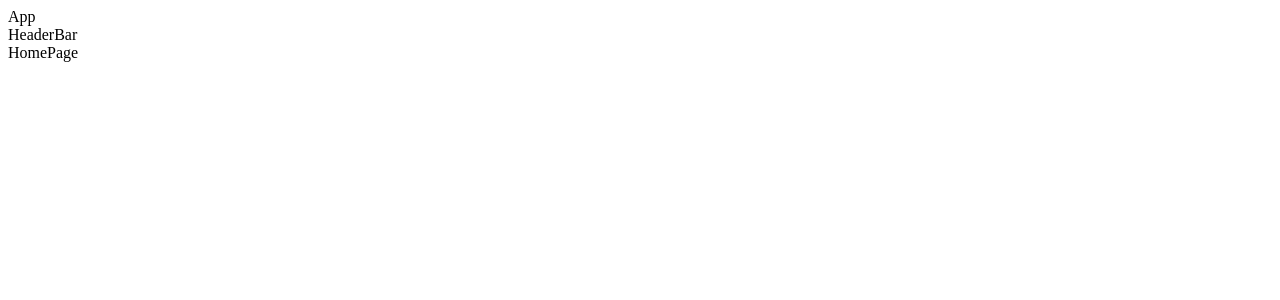
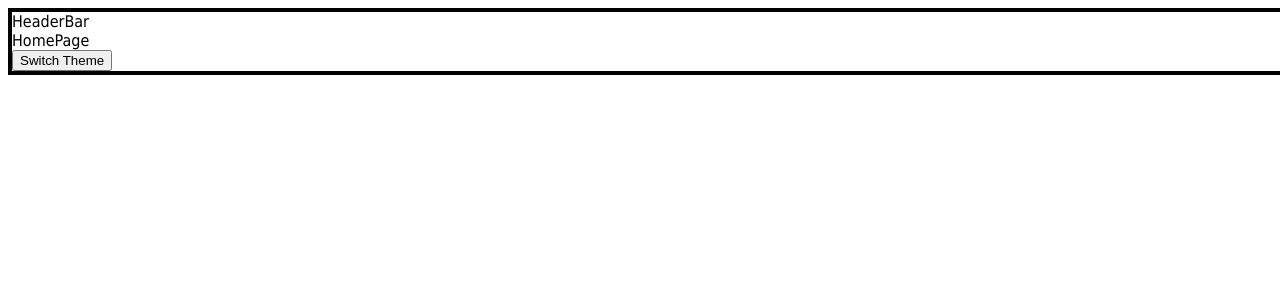
Before and after one commit to linoyco/Linoy-Cohen-24-06-20, a React (Create React App) app: page / in a window 1280 px wide. Shown: the top 300 px of the page. Built offline with nearby package versions, Linux system fonts and the light colour scheme.

Commit message:
start GlobalStyles

```diff
--- a/package.json
+++ b/package.json
@@ -3,6 +3,7 @@
   "version": "0.1.0",
   "private": true,
   "dependencies": {
+    "@material-ui/core": "^4.10.2",
     "@testing-library/jest-dom": "^4.2.4",
     "@testing-library/react": "^9.3.2",
     "@testing-library/user-event": "^7.1.2",
@@ -11,10 +12,12 @@
     "@types/react": "^16.9.0",
     "@types/react-dom": "^16.9.0",
     "@types/react-router-dom": "^5.1.5",
+    "@types/styled-components": "^5.1.0",
     "react": "^16.13.1",
     "react-dom": "^16.13.1",
     "react-router-dom": "^5.2.0",
     "react-scripts": "3.4.1",
+    "styled-components": "^5.1.1",
     "typescript": "~3.7.2"
   },
   "scripts": {
--- a/src/Containers/App.tsx
+++ b/src/Containers/App.tsx
@@ -1,10 +1,26 @@
-import React from 'react';
+import React, { useState, useEffect } from 'react';
+
 import AppRoutes from './AppRoutes';
+import { lightTheme, darkTheme } from '../Lib/Themes';
+import { GlobalStyles } from '../Lib/GlobalStyles';
+import { ThemeProvider } from 'styled-components';
 
-const App: React.FunctionComponent = () => (
-  <div>App
-    <AppRoutes />
-  </div>
-);
+const App: React.FunctionComponent = () => {
+
+  const [theme, setTheme] = useState('light');
+
+  const themeToggler = () => {
+    theme === 'light' ? setTheme('dark') : setTheme('light');
+  }
+
+  return (
+    <ThemeProvider theme={theme === 'light' ? lightTheme : darkTheme}>
+      <GlobalStyles />
+      <AppRoutes />
+
+      <button onClick={() => themeToggler()}>Switch Theme</button>
+    </ThemeProvider>
+  );
+}
 
 export default App;
--- /dev/null
+++ b/src/Lib/GlobalStyles.tsx
@@ -0,0 +1,19 @@
+import { createGlobalStyle } from 'styled-components';
+
+export interface IPropsGlobalStyles {
+    body: string;
+    text: string;
+    toggleBorder: string;
+    background: string;
+};
+
+export const GlobalStyles: any = createGlobalStyle<IPropsGlobalStyles>`
+  body {
+    background: ${(props: IPropsGlobalStyles) => props.body};
+    color: ${(props: IPropsGlobalStyles) => props.text};
+    font-family: Tahoma, Helvetica, Arial, Roboto, sans-serif;
+    border: 4px solid black;
+    height: 100%;
+    width: 100%;
+  }
+  `
--- /dev/null
+++ b/src/Lib/Themes.tsx
@@ -0,0 +1,14 @@
+import { IPropsGlobalStyles } from "./GlobalStyles"
+
+export const lightTheme: IPropsGlobalStyles = {
+    body: '#FFF',
+    text: '#363537',
+    toggleBorder: '#FFF',
+    background: '#999',
+}
+export const darkTheme: IPropsGlobalStyles = {
+    body: '#363537',
+    text: '#FAFAFA',
+    toggleBorder: '#6B8096',
+    background: '#999',
+}
```
Also changed, not shown: src/Components/Item.tsx (deleted, +0 -7 lines), 1 other file (tests, documents, lock files or other folders).
